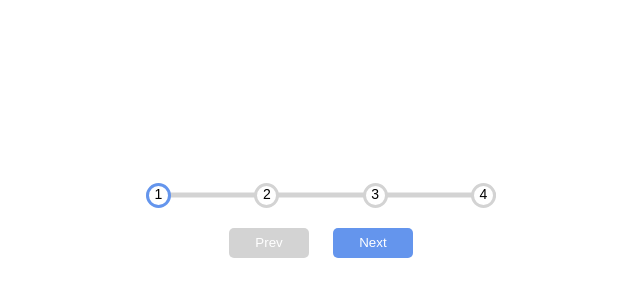
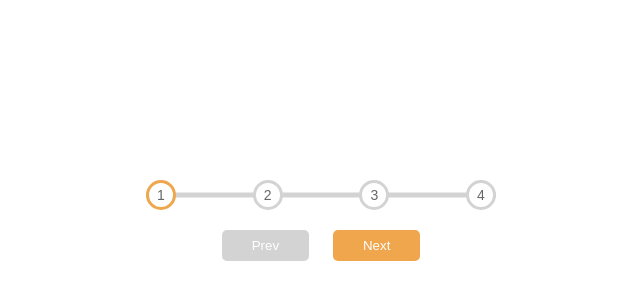
Before and after one commit to Hammers/50-projects, a plain HTML site: page day02-progress-steps/index.html in a window 1280 px wide. Shown: the part 190-490 px from the top of the page, without its empty margins (319-959 px from the left). Drawn offline with Linux system fonts and the light colour scheme; a web font is replaced by a local one.

Commit message:
Some tweaks to day 2

```diff
--- a/day02-progress-steps/style.css
+++ b/day02-progress-steps/style.css
@@ -1,4 +1,9 @@
 @import url('https://fonts.googleapis.com/css2?family=Muli&display=swap');
+
+:root {
+    --active-color: #efa64d;
+    --inactive-color: #D3D3D3;
+}
 
 * {
     box-sizing: border-box;
@@ -33,7 +38,7 @@ body {
     content: '';
     position: absolute;
     left: 0;
-    background-color: lightgray;
+    background-color: var(--inactive-color);
     width: 100%;
     height: 5px;
     z-index: -1;
@@ -44,7 +49,7 @@ body {
 .progress {
     position: absolute;
     left: 0;
-    background-color: cornflowerblue;
+    background-color: var(--active-color);
     width: 0%;
     height: 5px;
     z-index: -1;
@@ -54,28 +59,39 @@ body {
 }
 
 .number {
+    color: #666;
     background-color: white;
-    border: solid 3px lightgray;
-    border-radius: 100%;
-    width: 25px;
-    height: 25px;
+    border: solid 3px var(--inactive-color);
+    border-radius: 50%;
+    width: 30px;
+    height: 30px;
+    display: flex;
+    justify-content: center;
+    align-items: center;
+    transition: .4s ease;
 }
 
 .number.active {
-    border: solid 3px cornflowerblue;
+    border: solid 3px var(--active-color);
 }
 
 button {
     color: #fff;
-    width: 80px;
-    height: 30px;
+    padding: 8px 30px;
     margin: 0 10px;
     border: none;
     border-radius: 5px;
-    background-color: cornflowerblue;
+    background-color: var(--active-color);
     outline: none;
+    cursor: pointer;
+    font-family: inherit;
+}
+
+button:active {
+    transform: scale(0.98);
 }
 
 button:disabled {
-    background-color: lightgray;
+    background-color: var(--inactive-color);
+    cursor: not-allowed;
 }
```
